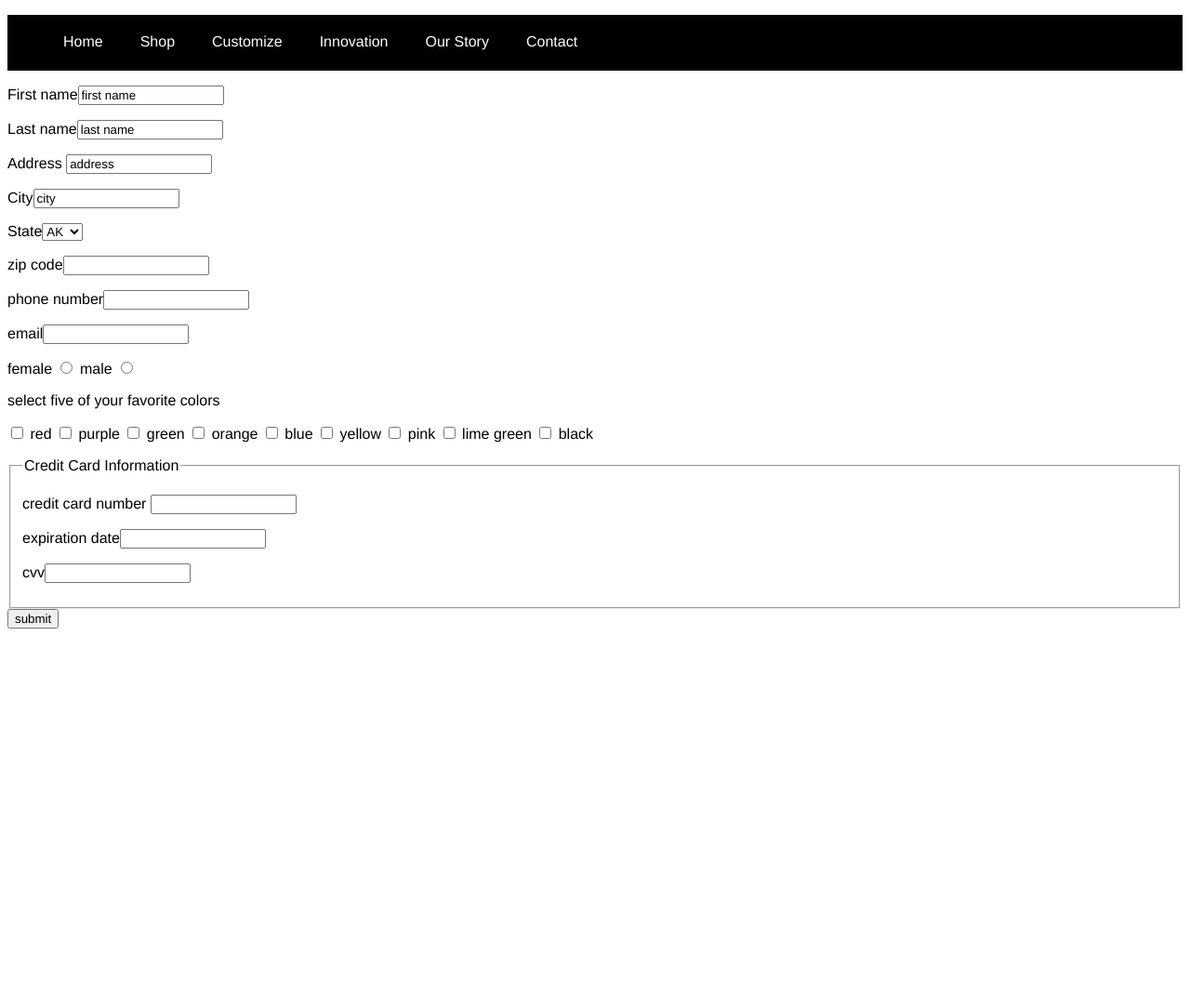
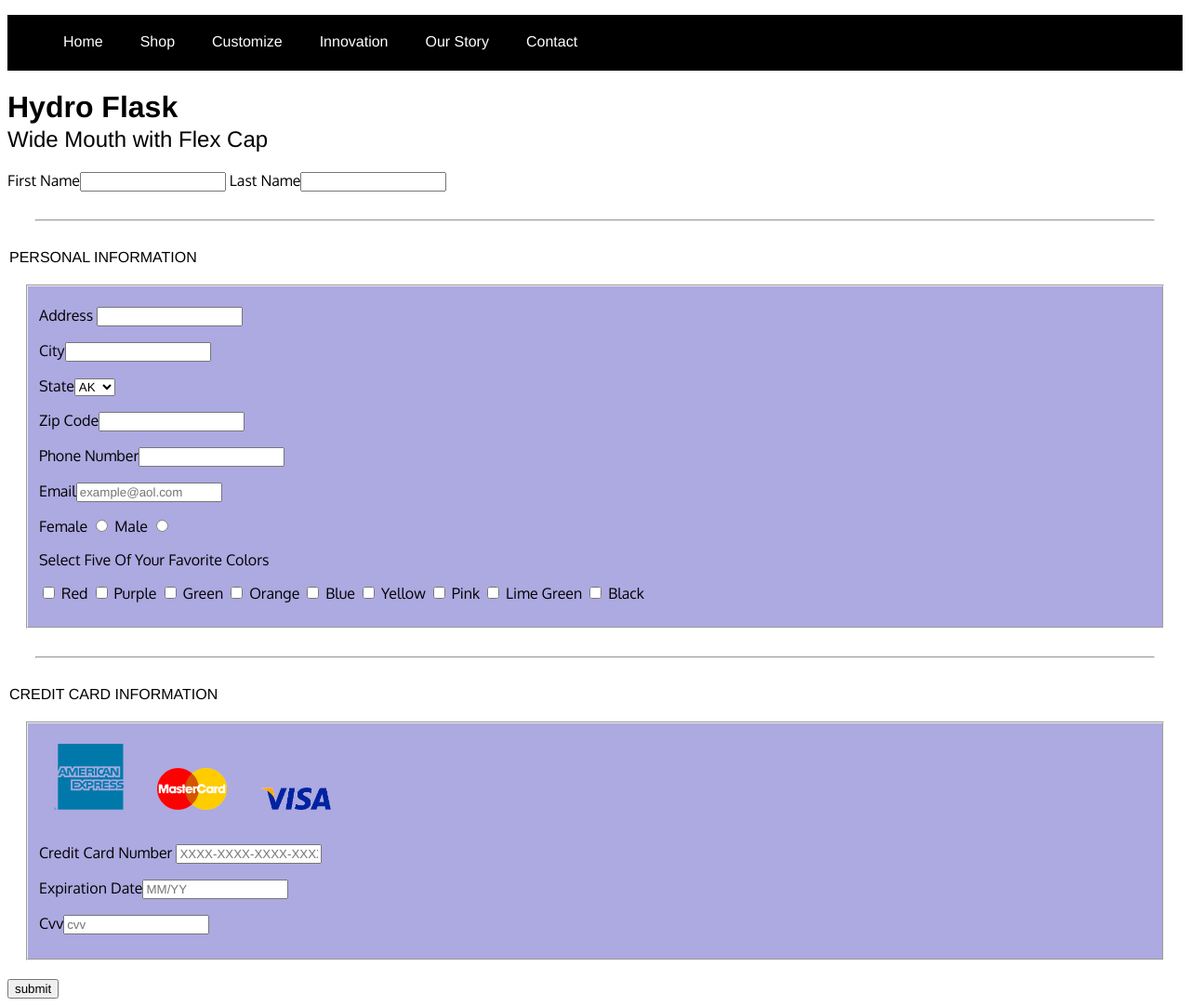
Before and after one commit to mmeunitz/lab-5, a plain HTML site: page contact.html in a window 1280 px wide. Shown: the whole page at 93% size. Before the commit the page ends 800 px from the top, so only its background shows below. Drawn offline with Linux system fonts and the light colour scheme.

Commit message:
styled using css

```diff
--- a/contact.html
+++ b/contact.html
@@ -2,13 +2,14 @@
 <html>
 <head>
 <meta charset="UTF-8">
-<title>index</title>
+<title>Contact</title>
 </head>
+<link href="https://fonts.googleapis.com/css?family=Oxygen" rel="stylesheet">
 <link href="css/styles.css" rel="stylesheet" type="text/css"/>
 <body>
 <nav>
     	<ul>
-        	<li><a href="Home.html">Home</a></li>
+        	<li><a href="index.html">Home</a></li>
             <li><a href="shop.html">Shop</a></li>
             <li><a href="customize.html">Customize</a></li>
             <li><a href="innovation.html">Innovation</a></li>
@@ -16,11 +17,16 @@
             <li><a href="contact.html">Contact</a></li>
         </ul>
     </nav>
+<h1>Hydro Flask</h1>
+<h2>Wide Mouth with Flex Cap</h2>
 <form>
-	<p>First name<input type="text" name="first name" value="first name"></p>
-    <p>Last name<input type="text" name="last name" value="last name"></p>
-    <p>Address <input type="text" name="address" value="address"></p>
-    <p>City<input type="text" name="city" value="city"> </p>
+	<p>First name<input type="text" name="first name">
+    Last name<input type="text" name="last name"></p>
+    <hr>
+    <legend> Personal Information</legend>
+    <fieldset>
+    <p>Address <input type="text" name="address"></p>
+    <p>City<input type="text" name="city"> </p>
     <p>State<select name="state">
         <option name="ALASKA	"> AK</option>
         <option name="ARIZONA">	AZ</option>
@@ -75,7 +81,7 @@
     </p>
     <p>zip code<input type="text " name="zip code"></p>
     <p> phone number<input type="text" name="phone number"></p>
-    <p> email<input type="text" name="email"></p>
+    <p> email<input type="text" name="email" placeholder="example@aol.com"></p>
     <p> female <input type="radio" name="gender" value="female"> male <input type="radio" name="gender" value="male"></p>
     <p> select five of your favorite colors</p>
     <p>
@@ -89,11 +95,16 @@
     <input type="checkbox" name="favorite color" value="lime green"> lime green
     <input type="checkbox" name="favorite color" value="black"> black
     </p>
+    </fieldset>
+    <hr>
+    <legend> Credit Card Information</legend>
     <fieldset>
-    <legend> Credit Card Information</legend>
-    <p>credit card number <input type="text" name="credit card number"> </p>
-    <p>expiration date<input type="text" name="expiration date"> </p>
-    <p>cvv<input type="text" name="cvv"> </p>
+    <img src="images/american_express.gif" alt="american express card"/>
+    <img src="images/mastercard1979.gif" alt="master card"/>
+    <img src="images/visa.gif" alt="visa card"/>
+    <p>credit card number <input type="text" name="credit card number" placeholder="XXXX-XXXX-XXXX-XXXX"> </p>
+    <p>expiration date<input type="text" name="expiration date" placeholder="MM/YY"> </p>
+    <p>cvv<input type="text" name="cvv" placeholder="cvv"> </p>
 
     </fieldset>
     <input type="submit" name="summit button" value="submit">
--- a/css/styles.css
+++ b/css/styles.css
@@ -68,5 +68,26 @@ a{
 	color:white;
 }
 a:hover{
-	color: green;
+	color: #ADA9E1;
 }
+form img{
+	width:75px;
+	height:auto;
+	padding:16px;
+}
+form p{
+	font-family: 'Oxygen', sans-serif;
+	text-transform:capitalize;
+
+}
+form fieldset{
+	background-color:#ADA9E1;
+	margin: 20px;
+}
+form legend{
+	text-transform:uppercase;
+
+}
+hr{
+	margin:30px;
+}
```
Also changed, not shown: images/american_express.gif (added), images/mastercard1979.gif (added), images/visa.gif (added).
